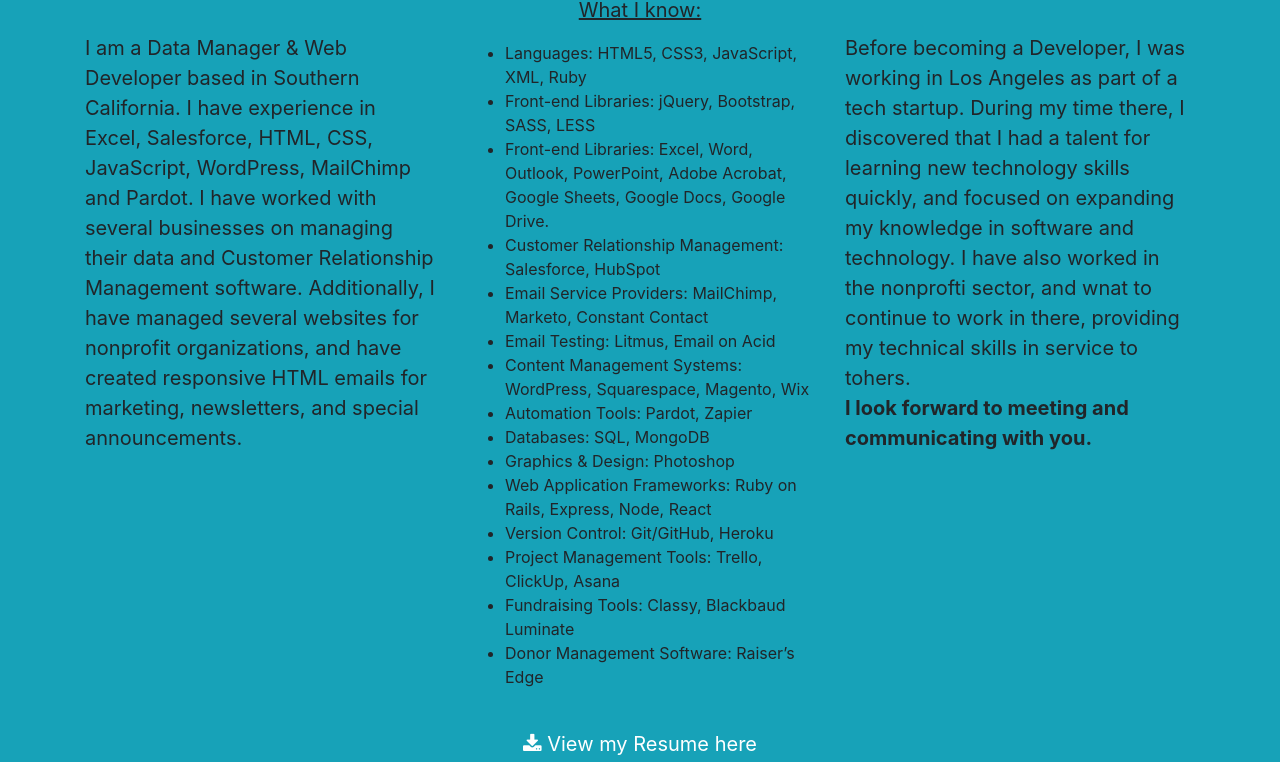
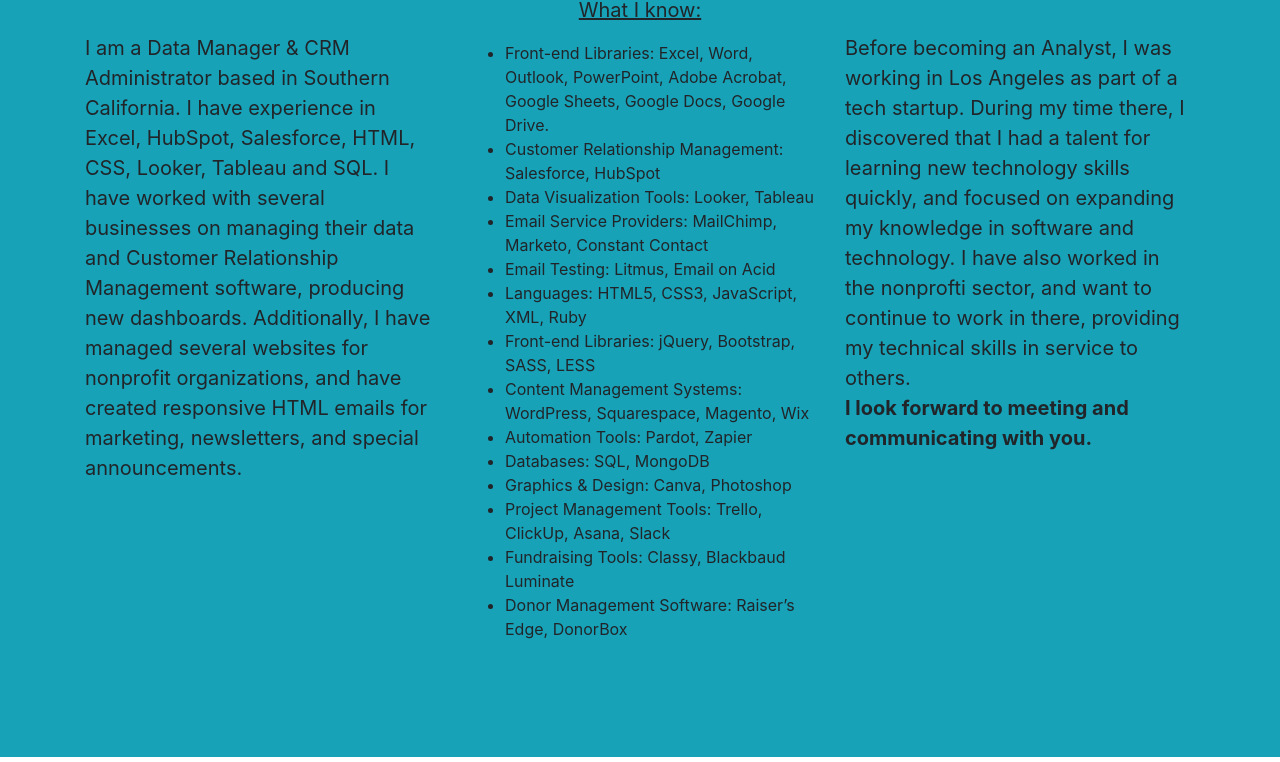
Before and after one commit to Michaelm999/Portfolio, a website with bundled scripts: page index.html in a window 1280 px wide. Shown: the part 776-1538 px from the top of the page. Built offline with nearby package versions, Linux system fonts and the light colour scheme.

Commit message:
added new info

```diff
--- a/index.html
+++ b/index.html
@@ -57,7 +57,7 @@
         <span class="name">Michael J. Mazzarella</span>
 
           <hr class="star-light" style="margin-top: 25px">
-          <span class="skills">Data Manager, Salesforce Administrator & Front End Developer - Excel | Word | HTML | CSS | Javascript | Salesforce | Pardot | WordPress | MailChimp | Photoshop </span>
+          <span class="skills">Data Manager, CRM Administrator & Data Analyst - Excel | Word | HubSpot | Salesforce | SQL | HTML | CSS | Looker | Tableau </span>
         </div>
       </div>
     </header>
@@ -69,49 +69,50 @@
         <hr class="star-light" id="about-star">
         <div class="row">
           <div class="phone-center col-lg-4 ml-auto" style="padding-top: 38px;">
-            <p>I am a Data Manager & Web Developer based in Southern California. I have experience in Excel, Salesforce, HTML, CSS, JavaScript, WordPress, MailChimp and Pardot.
-              I have worked with several businesses on managing their data and Customer Relationship Management software. Additionally, I have managed several websites for nonprofit organizations, and have created responsive HTML emails for marketing, newsletters, and special announcements.</p>
+            <p>I am a Data Manager & CRM Administrator based in Southern California. I have experience in Excel, HubSpot, Salesforce, HTML, CSS, Looker, Tableau and SQL.
+              I have worked with several businesses on managing their data and Customer Relationship Management software, producing new dashboards. Additionally, I have managed several websites for nonprofit organizations, and have created responsive HTML emails for marketing, newsletters, and special announcements.</p>
           </div>
           <div class="col-lg-4 mr-auto">
             <p style="text-align: center; text-decoration: underline;">What I know:</p>
             <ul>
+              <li>Front-end Libraries: Excel, Word, Outlook, PowerPoint, Adobe Acrobat, Google Sheets, Google Docs, Google Drive.</li>
+              <li>Customer Relationship Management: Salesforce, HubSpot</li>
+              <li>Data Visualization Tools: Looker, Tableau</li>
+              <li>Email Service Providers: MailChimp, Marketo, Constant Contact</li>
+              <li>Email Testing: Litmus, Email on Acid</li>
               <li>Languages: HTML5, CSS3, JavaScript, XML, Ruby</li>
               <li>Front-end Libraries: jQuery, Bootstrap, SASS, LESS</li>
-              <li>Front-end Libraries: Excel, Word, Outlook, PowerPoint, Adobe Acrobat, Google Sheets, Google Docs, Google Drive.</li>
-              <li>Customer Relationship Management: Salesforce, HubSpot</li>
-              <li>Email Service Providers: MailChimp, Marketo, Constant Contact</li>
-              <li>Email Testing: Litmus, Email on Acid</li>
               <li>Content Management Systems: WordPress, Squarespace, Magento, Wix</li>
               <li>Automation Tools: Pardot, Zapier</li>
               <li>Databases: SQL, MongoDB</li>
-              <li>Graphics & Design: Photoshop</li>
-              <li>Web Application Frameworks: Ruby on Rails, Express, Node, React</li>
-              <li>Version Control: Git/GitHub, Heroku</li>
-              <li>Project Management Tools: Trello, ClickUp, Asana</li>
+              <li>Graphics & Design: Canva, Photoshop</li>
+              <!-- <li>Web Application Frameworks: Ruby on Rails, Express, Node, React</li>
+              <li>Version Control: Git/GitHub, Heroku</li> -->
+              <li>Project Management Tools: Trello, ClickUp, Asana, Slack</li>
               <li>Fundraising Tools: Classy, Blackbaud Luminate</li>
-              <li>Donor Management Software: Raiser’s Edge</li>
+              <li>Donor Management Software: Raiser’s Edge, DonorBox</li>
             </ul>
           </div>
           <div class="col-lg-4 mr-auto">
-            <p class="phone-center" style="padding-top: 38px;">Before becoming a Developer, I was working in Los Angeles as part of a tech startup.
+            <p class="phone-center" style="padding-top: 38px;">Before becoming an Analyst, I was working in Los Angeles as part of a tech startup.
               During my time there, I discovered that I had a talent for learning new technology skills quickly, and focused on expanding my knowledge in software and technology.
-              I have also worked in the nonprofti sector, and wnat to continue to work in there, providing my technical skills in service to tohers.
+              I have also worked in the nonprofti sector, and want to continue to work in there, providing my technical skills in service to others.
               <br><strong>I look forward to meeting and communicating with you.</strong>
             </p>
           </div>
-          <div class="col-lg-8 mx-auto text-center">
+         <!-- <div class="col-lg-8 mx-auto text-center">
             <a href="img/portfolio/Michael Mazzarella-Resume.pdf" class="btn btn-lg btn-outline" target="_blank">
               <i class="fa fa-download"></i>
               View my Resume here
             </a>
-          </div>
-          <!-- Begin: HubSpot Academy - Email Marketing Badge -->
+          </div> -->
+          <!-- Begin: HubSpot Academy - Email Marketing Badge
 <div class='academy-badge col-lg-6 mx-auto text-center'>
 <a href='http://academy.hubspot.com/certification' title='Email Marketing'>
 <img class="img-fluid" src='https://hubspot-academy.s3.amazonaws.com/prod/tracks/user-badges/11-5687185-1534775880463.png' />
 </a>
 </div>
-<!-- End: HubSpot Academy - Email Marketing Badge -->
+ End: HubSpot Academy - Email Marketing Badge -->
         </div>
       </div>
     </section>
@@ -308,7 +309,7 @@
         <div class="container">
           <div class="row">
             <div class="col-lg-12">
-              Copyright &copy; Michael Mazzarella 2020
+              Copyright &copy; Michael Mazzarella 2022
             </div>
           </div>
         </div>
```
